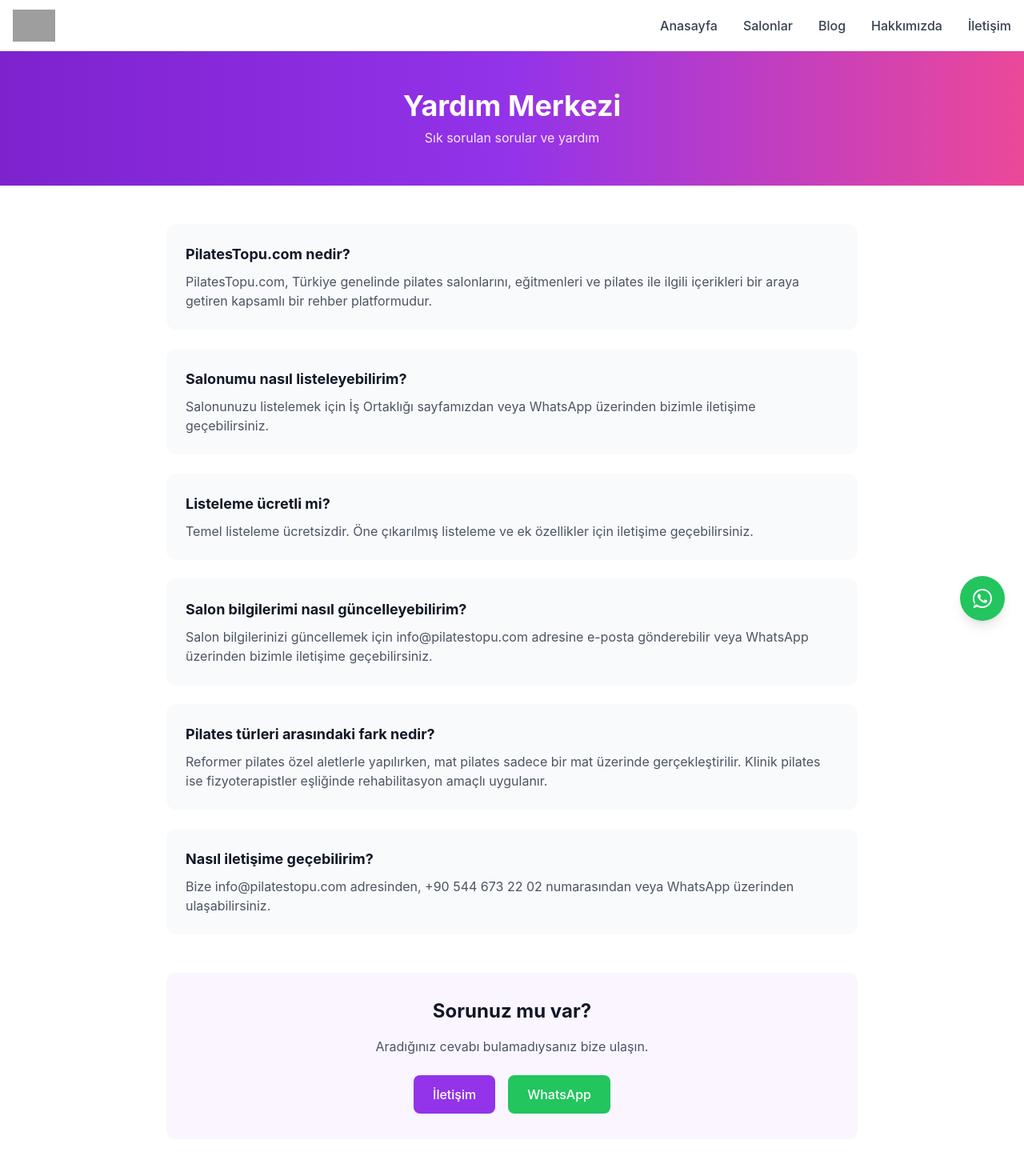
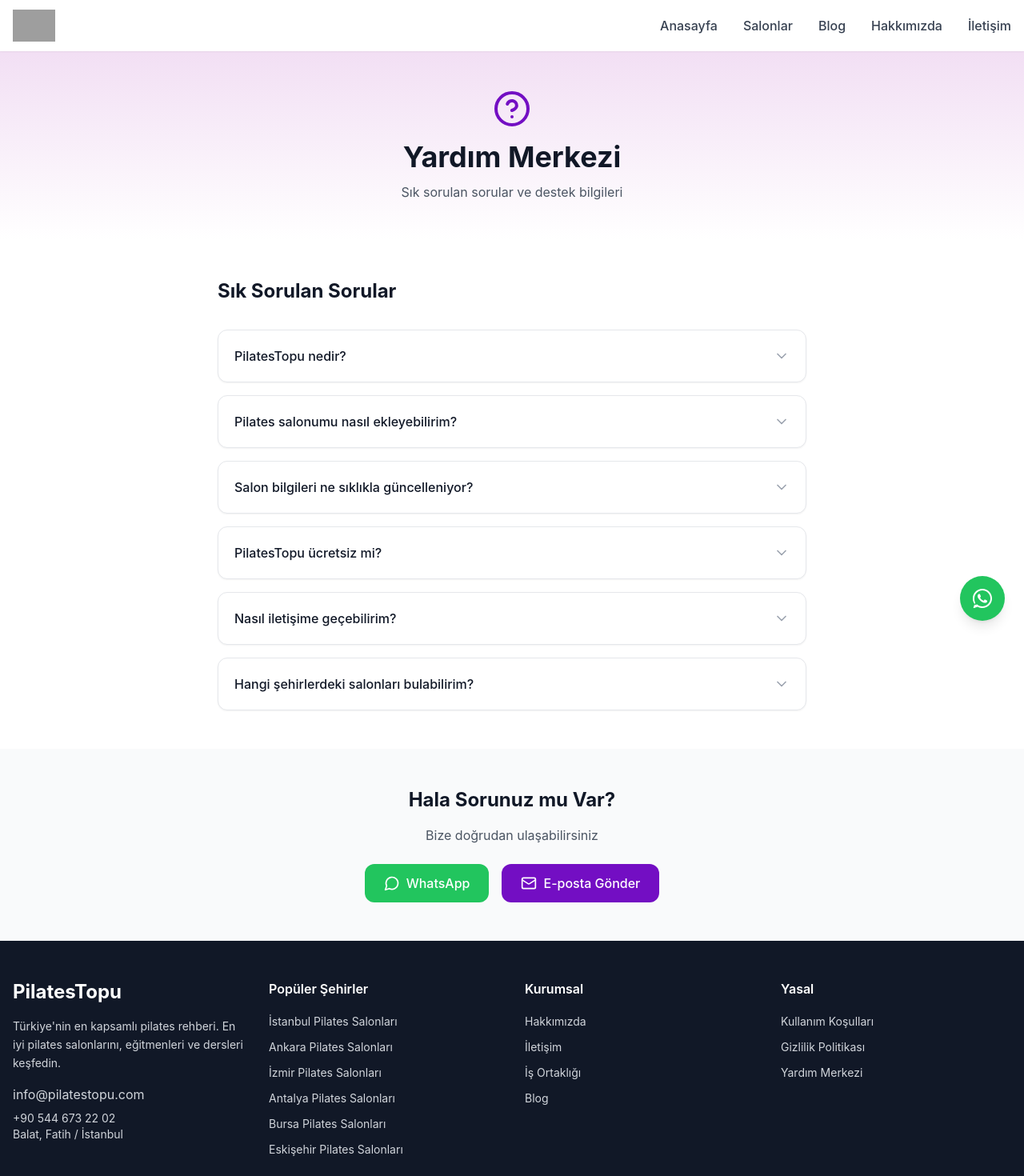
Before and after one commit to mistalyon/pilatestopu-next, a Next.js app: page /yardim in a window 1280 px wide. Shown: the top 1470 px of the page at 80% size. Built offline with nearby package versions, Linux system fonts and the light colour scheme; grey boxes are pictures that could not be loaded.

Commit message:
FAZ4: Yardim - FAQ Schema JSON-LD, improved UI with details/summary

```diff
--- a/src/app/yardim/page.tsx
+++ b/src/app/yardim/page.tsx
@@ -1,78 +1,100 @@
-import type { Metadata } from "next";
+import { Metadata } from "next";
 import Link from "next/link";
+import { HelpCircle, MessageCircle, Mail, ChevronDown } from "lucide-react";
 
 export const metadata: Metadata = {
   title: "Yardım Merkezi | PilatesTopu",
-  description: "PilatesTopu.com sık sorulan sorular ve yardım merkezi.",
+  description: "PilatesTopu hakkında sık sorulan sorular, yardım ve destek. Pilates salonları, üyelik ve platform kullanımı hakkında bilgi alın.",
+  alternates: { canonical: "https://pilatestopu-next.vercel.app/yardim" },
 };
 
 const faqs = [
   {
-    q: "PilatesTopu.com nedir?",
-    a: "PilatesTopu.com, Türkiye genelinde pilates salonlarını, eğitmenleri ve pilates ile ilgili içerikleri bir araya getiren kapsamlı bir rehber platformudur.",
+    q: "PilatesTopu nedir?",
+    a: "PilatesTopu, Türkiye genelinde pilates salonlarını, dersleri ve ekipmanları keşfetmenizi sağlayan ücretsiz bir rehber platformudur. 81 ilde pilates salonu bilgilerine ulaşabilirsiniz."
   },
   {
-    q: "Salonumu nasıl listeleyebilirim?",
-    a: "Salonunuzu listelemek için İş Ortaklığı sayfamızdan veya WhatsApp üzerinden bizimle iletişime geçebilirsiniz.",
+    q: "Pilates salonumu nasıl ekleyebilirim?",
+    a: "İş Ortaklığı sayfamızdan başvuru yapabilir veya WhatsApp üzerinden bizimle iletişime geçebilirsiniz. Salon bilgilerinizi doğruladıktan sonra platformumuza ekliyoruz."
   },
   {
-    q: "Listeleme ücretli mi?",
-    a: "Temel listeleme ücretsizdir. Öne çıkarılmış listeleme ve ek özellikler için iletişime geçebilirsiniz.",
+    q: "Salon bilgileri ne sıklıkla güncelleniyor?",
+    a: "Salon bilgileri düzenli olarak güncellenmektedir. İşletme sahipleri, bilgilerinin güncellenmesi için bizimle iletişime geçebilir."
   },
   {
-    q: "Salon bilgilerimi nasıl güncelleyebilirim?",
-    a: "Salon bilgilerinizi güncellemek için info@pilatestopu.com adresine e-posta gönderebilir veya WhatsApp üzerinden bizimle iletişime geçebilirsiniz.",
-  },
-  {
-    q: "Pilates türleri arasındaki fark nedir?",
-    a: "Reformer pilates özel aletlerle yapılırken, mat pilates sadece bir mat üzerinde gerçekleştirilir. Klinik pilates ise fizyoterapistler eşliğinde rehabilitasyon amaçlı uygulanır.",
+    q: "PilatesTopu ücretsiz mi?",
+    a: "Evet, PilatesTopu kullanıcılar için tamamen ücretsizdir. Salon arama, bilgi görüntüleme ve blog yazılarını okuma gibi tüm özellikler ücretsiz olarak sunulmaktadır."
   },
   {
     q: "Nasıl iletişime geçebilirim?",
-    a: "Bize info@pilatestopu.com adresinden, +90 544 673 22 02 numarasından veya WhatsApp üzerinden ulaşabilirsiniz.",
+    a: "Bize WhatsApp üzerinden (+90 544 673 22 02) veya e-posta ile (info@pilatestopu.com) ulaşabilirsiniz. İletişim sayfamızdan da mesaj gönderebilirsiniz."
+  },
+  {
+    q: "Hangi şehirlerdeki salonları bulabilirim?",
+    a: "Türkiye’nin 81 ilindeki pilates salonlarını listeliyoruz. İstanbul, Ankara, İzmir gibi büyük şehirlerin yanı sıra tüm Anadolu’daki salonlara ulaşabilirsiniz."
   },
 ];
 
 export default function YardimPage() {
+  const faqJsonLd = {
+    "@context": "https://schema.org",
+    "@type": "FAQPage",
+    mainEntity: faqs.map(f => ({
+      "@type": "Question",
+      name: f.q,
+      acceptedAnswer: { "@type": "Answer", text: f.a },
+    })),
+  };
+
   return (
-    <main className="min-h-screen bg-white">
-      <section className="bg-gradient-to-r from-purple-700 via-purple-600 to-pink-500 py-12">
-        <div className="max-w-4xl mx-auto px-4 text-center">
-          <h1 className="text-4xl font-bold text-white">Yardım Merkezi</h1>
-          <p className="text-purple-100 mt-2">Sık sorulan sorular ve yardım</p>
+    <>
+      <script type="application/ld+json" dangerouslySetInnerHTML={{ __html: JSON.stringify(faqJsonLd) }} />
+
+      <section className="bg-gradient-to-b from-[#F2DFF4] to-white py-12">
+        <div className="container mx-auto px-4 max-w-3xl text-center">
+          <HelpCircle className="w-12 h-12 text-[#730EC3] mx-auto mb-4" />
+          <h1 className="text-3xl md:text-4xl font-bold text-gray-900 mb-3">Yardım Merkezi</h1>
+          <p className="text-gray-600">Sık sorulan sorular ve destek bilgileri</p>
         </div>
       </section>
-      <section className="max-w-4xl mx-auto px-4 py-12">
-        <div className="space-y-6">
+
+      <section className="container mx-auto px-4 max-w-3xl py-12">
+        <h2 className="text-2xl font-bold text-gray-900 mb-8">Sık Sorulan Sorular</h2>
+        <div className="space-y-4">
           {faqs.map((faq, i) => (
-            <div key={i} className="bg-gray-50 rounded-xl p-6">
-              <h2 className="text-lg font-bold text-gray-900 mb-2">{faq.q}</h2>
-              <p className="text-gray-600">{faq.a}</p>
-            </div>
+            <details key={i} className="group bg-white rounded-xl border shadow-sm">
+              <summary className="flex items-center justify-between cursor-pointer p-5 font-medium text-gray-900 hover:text-[#730EC3] transition-colors">
+                {faq.q}
+                <ChevronDown className="w-5 h-5 text-gray-400 group-open:rotate-180 transition-transform" />
+              </summary>
+              <div className="px-5 pb-5 text-gray-600 leading-relaxed">{faq.a}</div>
+            </details>
           ))}
         </div>
+      </section>
 
-        <div className="mt-12 bg-purple-50 rounded-xl p-8 text-center">
-          <h2 className="text-2xl font-bold text-gray-900 mb-4">Sorunuz mu var?</h2>
-          <p className="text-gray-600 mb-6">Aradığınız cevabı bulamadıysanız bize ulaşın.</p>
+      <section className="bg-gray-50 py-12">
+        <div className="container mx-auto px-4 max-w-3xl text-center">
+          <h2 className="text-2xl font-bold text-gray-900 mb-4">Hala Sorunuz mu Var?</h2>
+          <p className="text-gray-600 mb-6">Bize doğrudan ulaşabilirsiniz</p>
           <div className="flex flex-col sm:flex-row gap-4 justify-center">
-            <Link
-              href="/iletisim"
-              className="bg-purple-600 text-white px-6 py-3 rounded-lg hover:bg-purple-700 transition-colors font-medium"
-            >
-              İletişim
-            </Link>
             <a
-              href="https://wa.me/905446732202"
+              href="https://wa.me/905446732202?text=Merhaba, yardım almak istiyorum."
               target="_blank"
               rel="noopener noreferrer"
-              className="bg-green-500 text-white px-6 py-3 rounded-lg hover:bg-green-600 transition-colors font-medium"
+              className="inline-flex items-center justify-center gap-2 bg-green-500 hover:bg-green-600 text-white font-medium py-3 px-6 rounded-xl transition-colors"
             >
-              WhatsApp
+              <MessageCircle className="w-5 h-5" /> WhatsApp
+            </a>
+            <a
+              href="mailto:info@pilatestopu.com"
+              className="inline-flex items-center justify-center gap-2 bg-[#730EC3] hover:bg-[#5a0b9a] text-white font-medium py-3 px-6 rounded-xl transition-colors"
+            >
+              <Mail className="w-5 h-5" /> E-posta Gönder
             </a>
           </div>
         </div>
       </section>
-    </main>
+    </>
   );
 }
```
